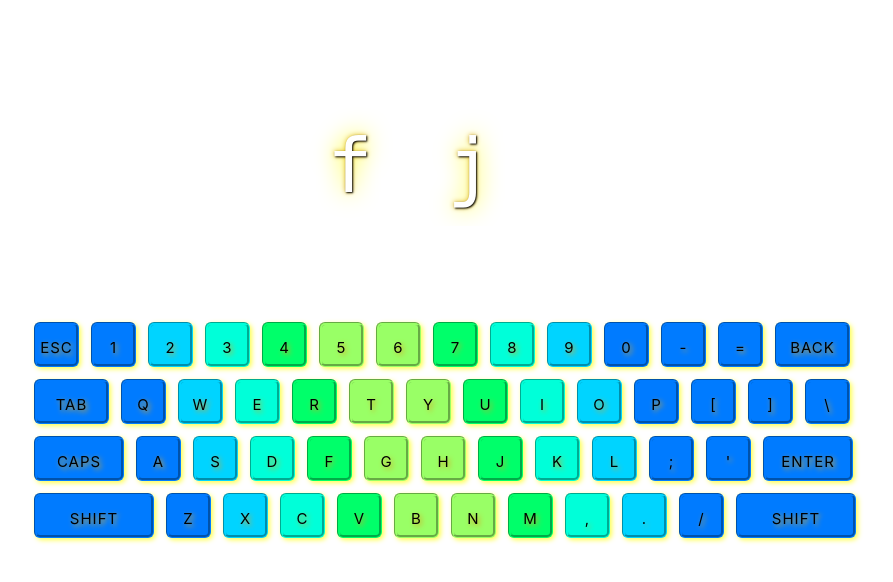
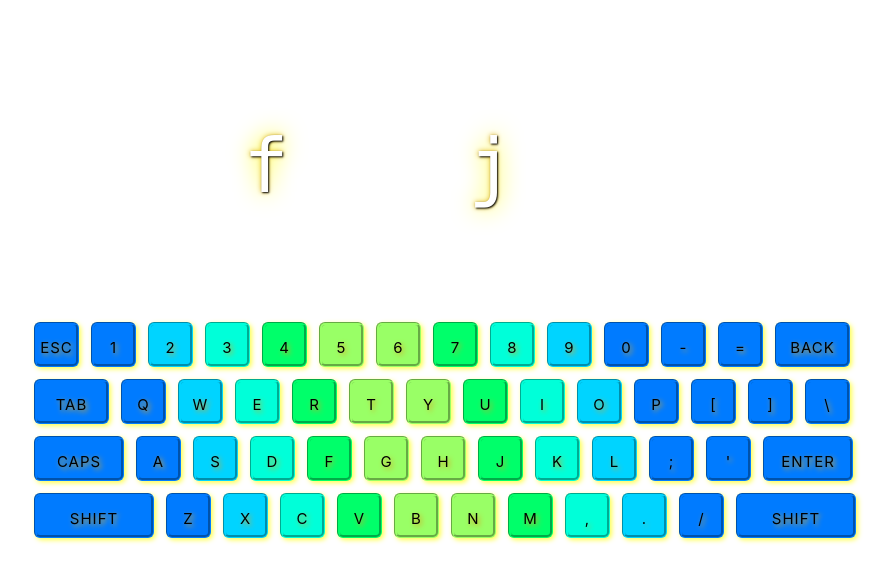
Before and after one commit to xypatel/Type-Blitz, a Vue app in the folder type-blitz/: page / in a window 1280 px wide. Shown: the top 582 px of the page, without its empty margins (194-1087 px from the left). Built offline with nearby package versions, Linux system fonts and the light colour scheme.

Commit message:
chore: make keys toType display chars

```diff
--- a/type-blitz/src/components/PositionGame.vue
+++ b/type-blitz/src/components/PositionGame.vue
@@ -89,7 +89,7 @@ export default {
 
   <div class="aboveBoard">
     <div class="toType">
-      <p>{{ keysToType }}</p>
+      <p v-for="char in keysToType" :key="char">{{ char }}</p>
     </div>
 
     <div class="result">
@@ -131,17 +131,23 @@ export default {
   right: 17em;
 }
 .toType{
+  display: flex;
+  width: 1em;
   text-align: center;
   font-size: 5em;
   font-family: Lucida Console, Courier, monospace;
-  padding-left: .25em;
   color: white;
   position: absolute;
+  right: 8em;
   inline-size: 6em;
   height: fit-content;
-  overflow: hidden;
   letter-spacing: 1em;
   text-shadow: 1px 1px 2px black, 0 0 25px yellow, 0 0 5px goldenrod;
+}
+
+.toType p{
+  margin: auto;
+  padding-left: .1em;
 }
 
 .result{
```
